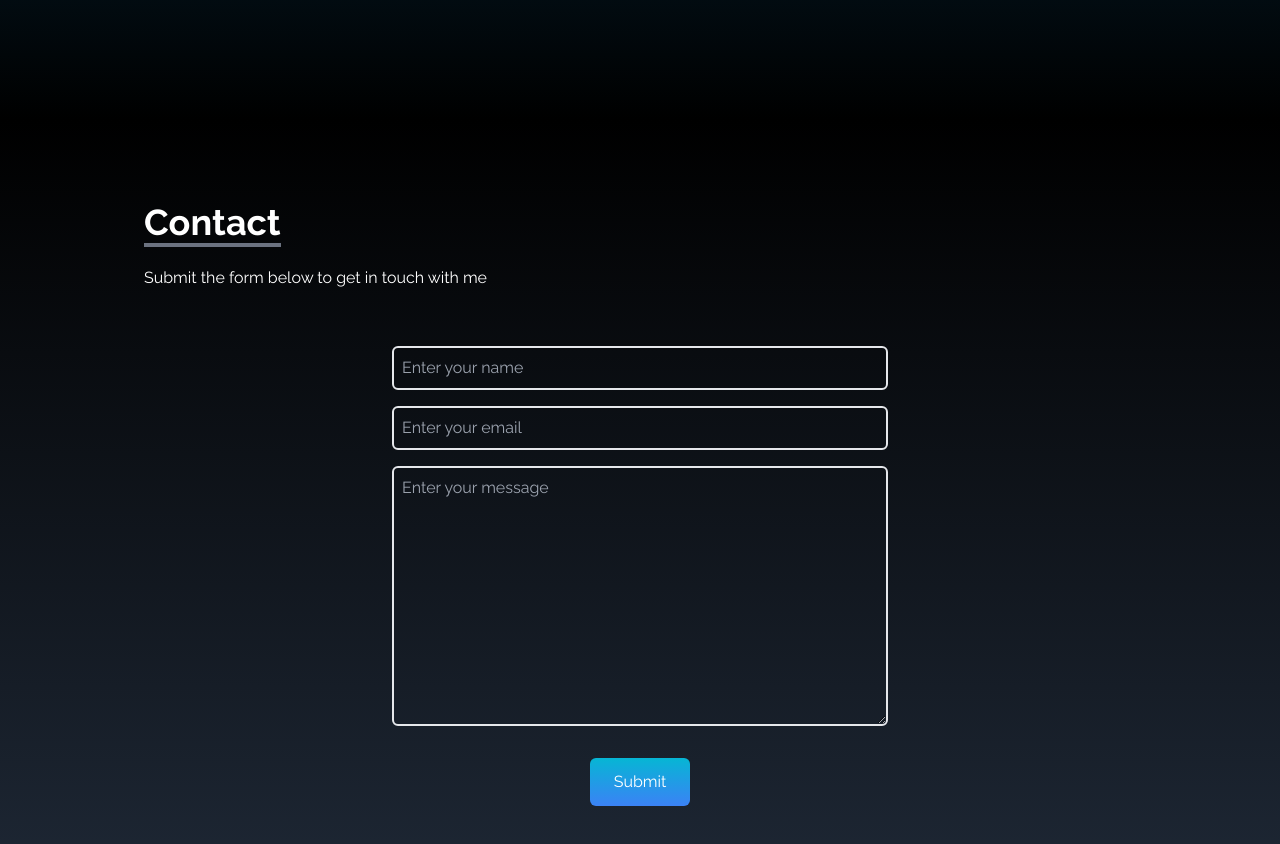
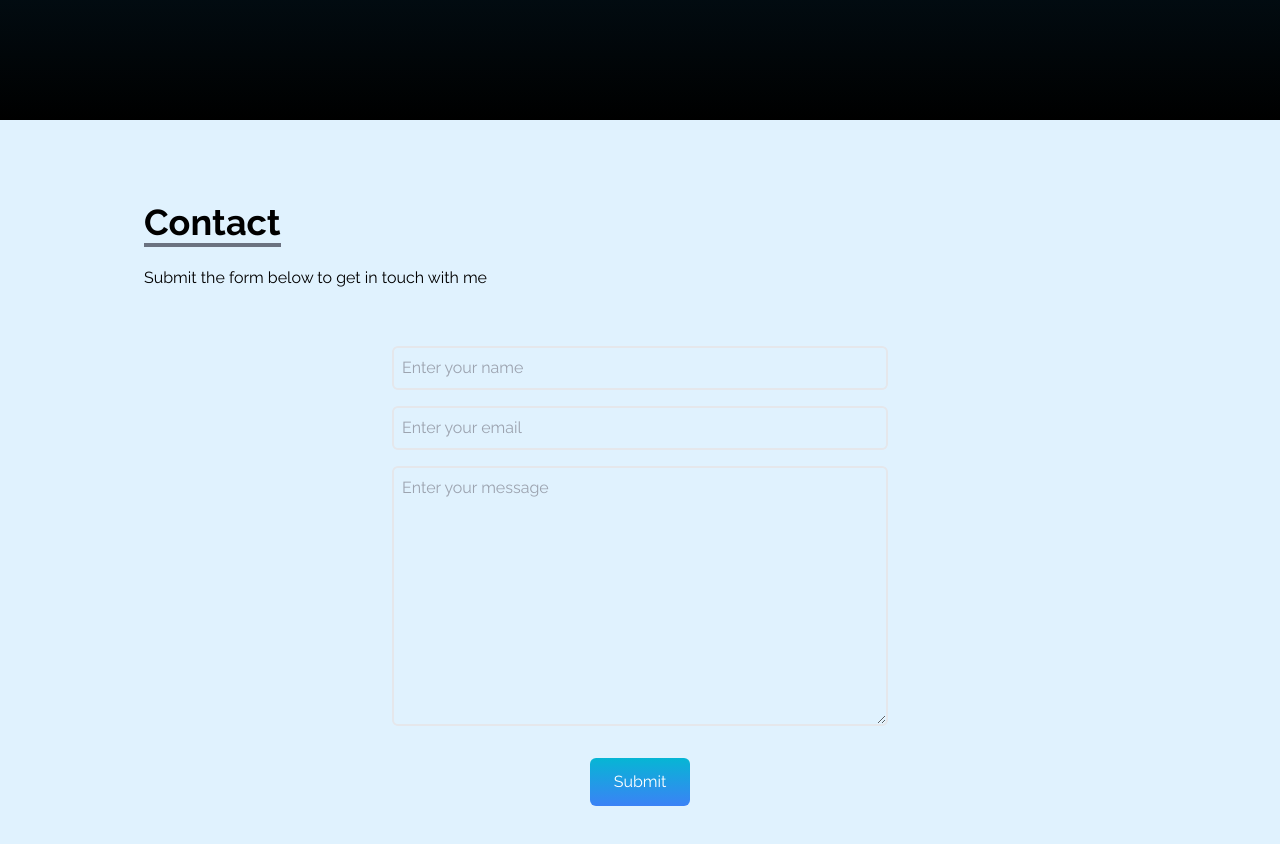
Before and after one commit to Mansi-Gupta11/portfolio, a React (Create React App) app: page / in a window 1280 px wide. Shown: the part 3080-3924 px from the top of the page. Built offline with nearby package versions, Linux system fonts and the light colour scheme; the HTML template or start-up script is replaced by a standard one.

Commit message:
dark mode

```diff
--- a/src/components/Contact.jsx
+++ b/src/components/Contact.jsx
@@ -4,7 +4,8 @@
   return (
     <div
       name="contact"
-      className="w-full h-screen bg-gradient-to-b from-black to-gray-800 p-4 text-white"
+
+      className="bg-sky-100 w-full h-screen dark:bg-gradient-to-b from-black to-gray-800 p-4 dark:text-white"
     >
       <div className="flex flex-col p-4 justify-center max-w-screen-lg mx-auto h-full">
         <div className="pb-8">
```
